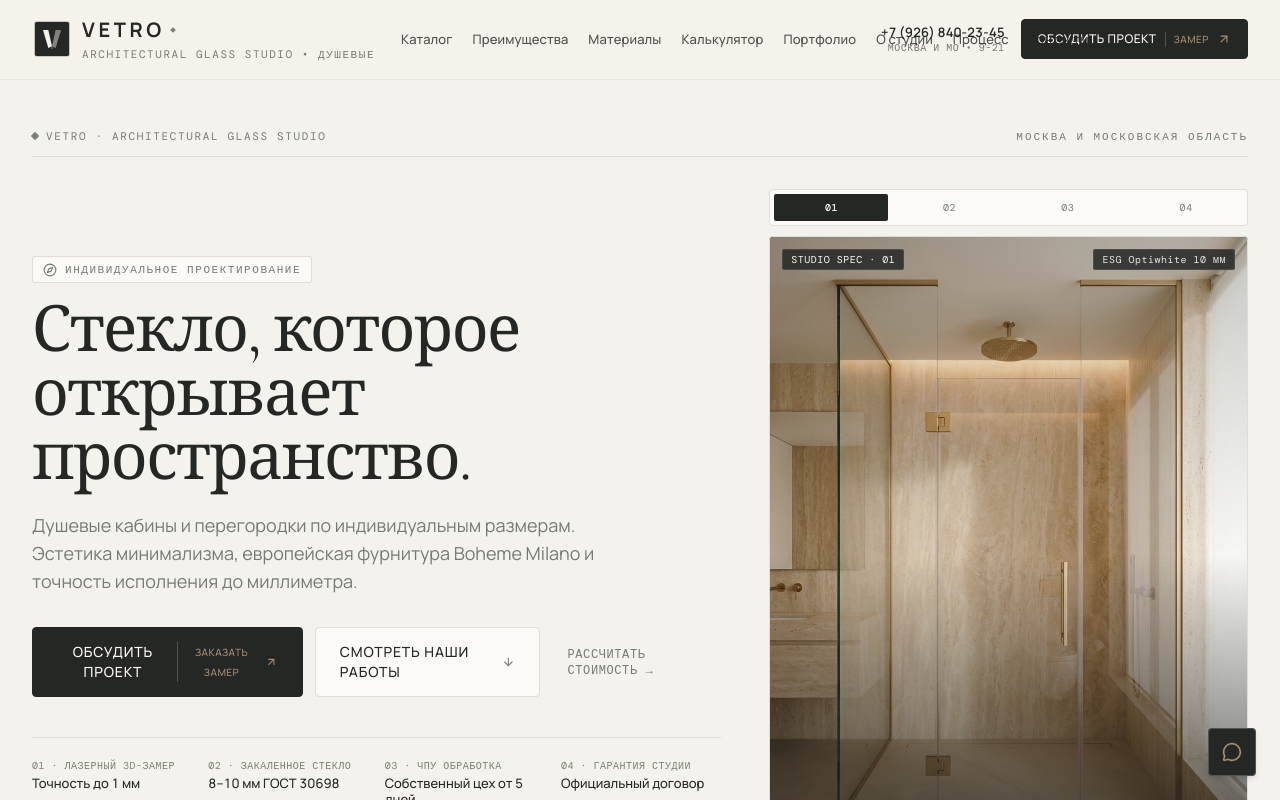
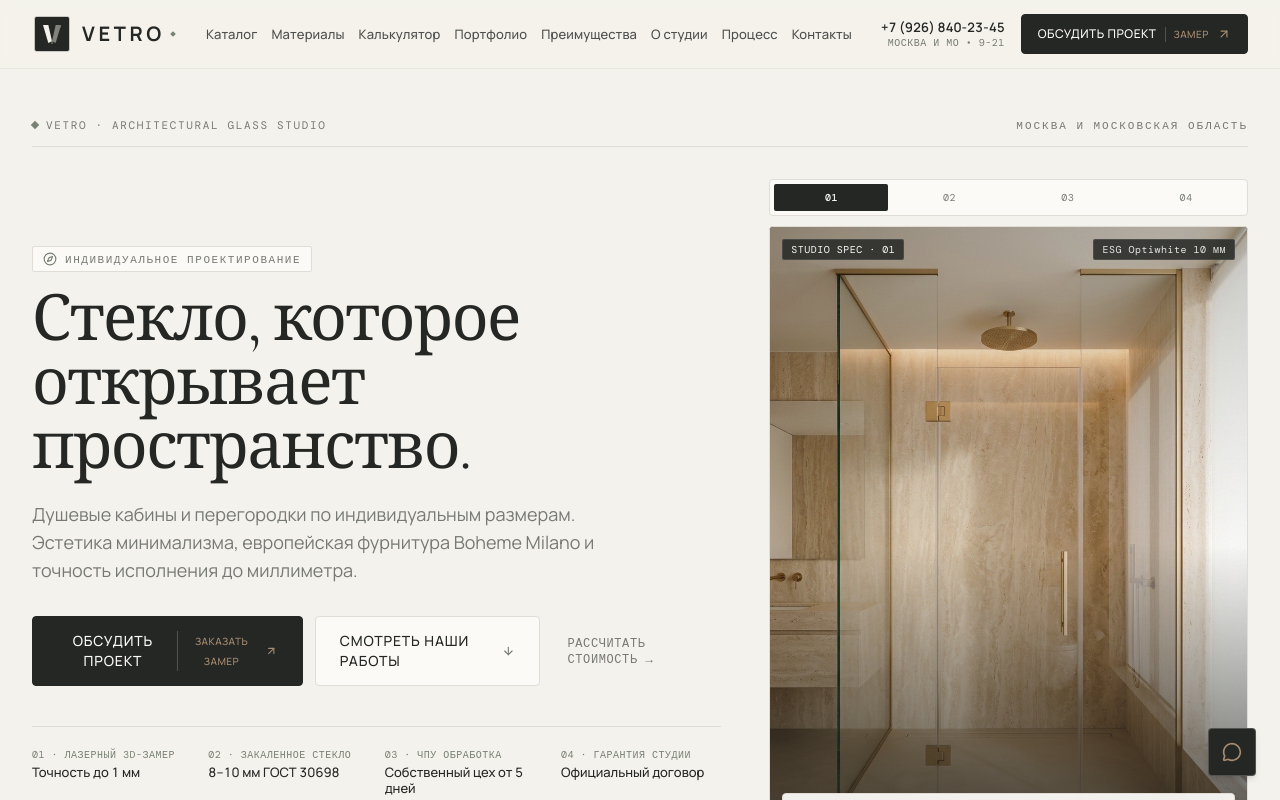
Before and after one commit to ggrk52/vetro, a React (Vite) app: page / in a window 1280 px wide. Shown: the top 800 px of the page. Built offline with nearby package versions, Linux system fonts and the light colour scheme; a web font is replaced by a local one.

Commit message:
fix(header): eliminate collision and optimize navigation layout across all viewports

```diff
--- a/scripts/test_e2e.js
+++ b/scripts/test_e2e.js
@@ -15,7 +15,7 @@ import path from 'node:path';
 import fs from 'node:fs';
 
 const CHROME_PATH = process.env.CHROME_BIN || '/Applications/Google Chrome.app/Contents/MacOS/Google Chrome';
-const CANDIDATE_PORTS = [4173, 5173, 3000, 8080];
+const CANDIDATE_PORTS = [4173, 5173];
 
 // Test tracking state
 let totalChecks = 0;
--- a/src/components/layout/Header.tsx
+++ b/src/components/layout/Header.tsx
@@ -30,14 +30,20 @@ export const Header: React.FC<HeaderProps> = ({ onOpenMeasurementModal }) => {
     };
   }, [isMobileMenuOpen]);
 
-  const navLinks = [
+  interface NavItem {
+    label: string;
+    href: string;
+    className?: string;
+  }
+
+  const navLinks: NavItem[] = [
     { label: 'Каталог', href: '#catalog' },
-    { label: 'Преимущества', href: '#advantages' },
     { label: 'Материалы', href: '#materials' },
     { label: 'Калькулятор', href: '#calculator' },
     { label: 'Портфолио', href: '#gallery' },
+    { label: 'Преимущества', href: '#advantages', className: 'hidden xl:inline-block' },
     { label: 'О студии', href: '#about' },
-    { label: 'Процесс', href: '#workflow' },
+    { label: 'Процесс', href: '#workflow', className: 'hidden xl:inline-block' },
     { label: 'Контакты', href: '#contacts' },
   ];
 
@@ -87,18 +93,18 @@ export const Header: React.FC<HeaderProps> = ({ onOpenMeasurementModal }) => {
             <VetroLogo
               size="md"
               subtitleText="Architectural Glass Studio • Душевые"
-              subtitleClassName="hidden xl:block"
+              subtitleClassName="hidden 2xl:block"
             />
           </a>
 
           {/* Desktop Navigation */}
-          <nav className="hidden lg:flex items-center gap-2.5 xl:gap-5 2xl:gap-7 shrink min-w-0">
+          <nav className="hidden lg:flex items-center justify-center gap-2.5 xl:gap-3.5 2xl:gap-5 shrink-0">
             {navLinks.map((link) => (
               <a
                 key={link.href}
                 href={link.href}
                 onClick={(e) => handleNavClick(e, link.href)}
-                className="text-xs xl:text-[13px] font-medium tracking-[0.01em] text-[#252725]/80 hover:text-[#252725] transition-colors relative py-1 whitespace-nowrap"
+                className={`text-xs xl:text-[13px] font-medium tracking-[0.01em] text-[#252725]/80 hover:text-[#252725] transition-colors relative py-1 whitespace-nowrap shrink-0 ${link.className || ''}`}
               >
                 {link.label}
               </a>
@@ -161,7 +167,7 @@ export const Header: React.FC<HeaderProps> = ({ onOpenMeasurementModal }) => {
               >
                 {businessConfig.phone}
               </a>
-              <span className="text-[10px] font-mono tracking-wider uppercase text-[#777A74] whitespace-nowrap hidden sm:block">
+              <span className="text-[10px] font-mono tracking-wider uppercase text-[#777A74] whitespace-nowrap hidden xl:block">
                 Москва и МО • 9-21
               </span>
             </div>
@@ -170,10 +176,10 @@ export const Header: React.FC<HeaderProps> = ({ onOpenMeasurementModal }) => {
             <button
               type="button"
               onClick={handleCtaClick}
-              className="inline-flex items-center gap-1.5 xl:gap-2 px-3.5 xl:px-4 py-2 xl:py-2.5 text-[11px] xl:text-[12px] font-medium tracking-[0.04em] uppercase text-[#FBFAF7] bg-[#252725] hover:bg-[#383B38] rounded border border-[#252725] transition-transform active:scale-[0.97] shrink-0 whitespace-nowrap"
+              className="inline-flex items-center gap-1.5 xl:gap-2 px-3 xl:px-4 py-2 xl:py-2.5 text-[11px] xl:text-[12px] font-medium tracking-[0.04em] uppercase text-[#FBFAF7] bg-[#252725] hover:bg-[#383B38] rounded border border-[#252725] transition-transform active:scale-[0.97] shrink-0 whitespace-nowrap"
             >
               <span>Обсудить проект</span>
-              <span className="text-[10px] text-[#A68C70] tracking-wider uppercase border-l border-white/20 pl-1.5 xl:pl-2 hidden sm:inline">Замер</span>
+              <span className="text-[10px] text-[#A68C70] tracking-wider uppercase border-l border-white/20 pl-1.5 xl:pl-2 hidden xl:inline">Замер</span>
               <ArrowUpRight className="size-3.5 text-[#A68C70]" />
             </button>
           </div>
```
